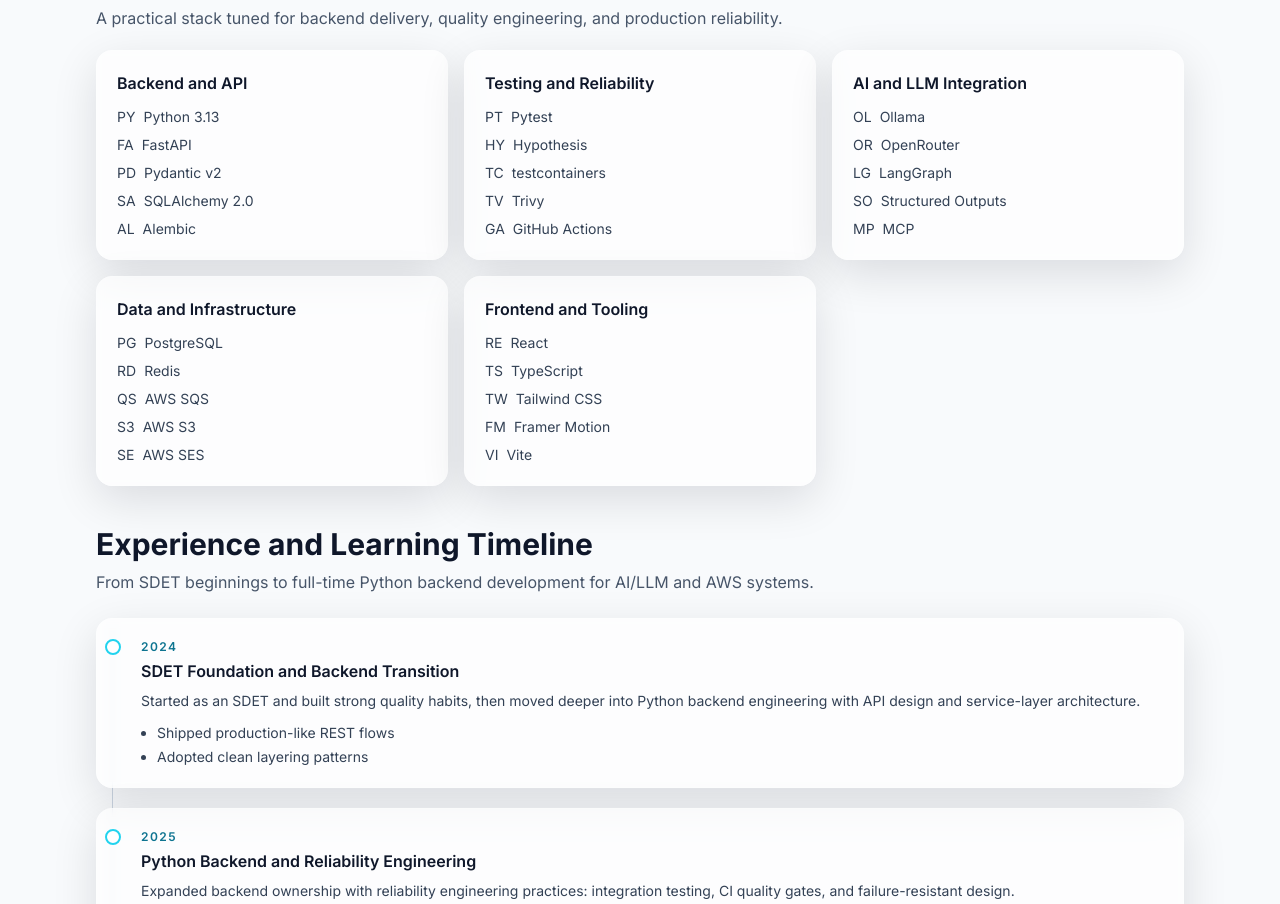
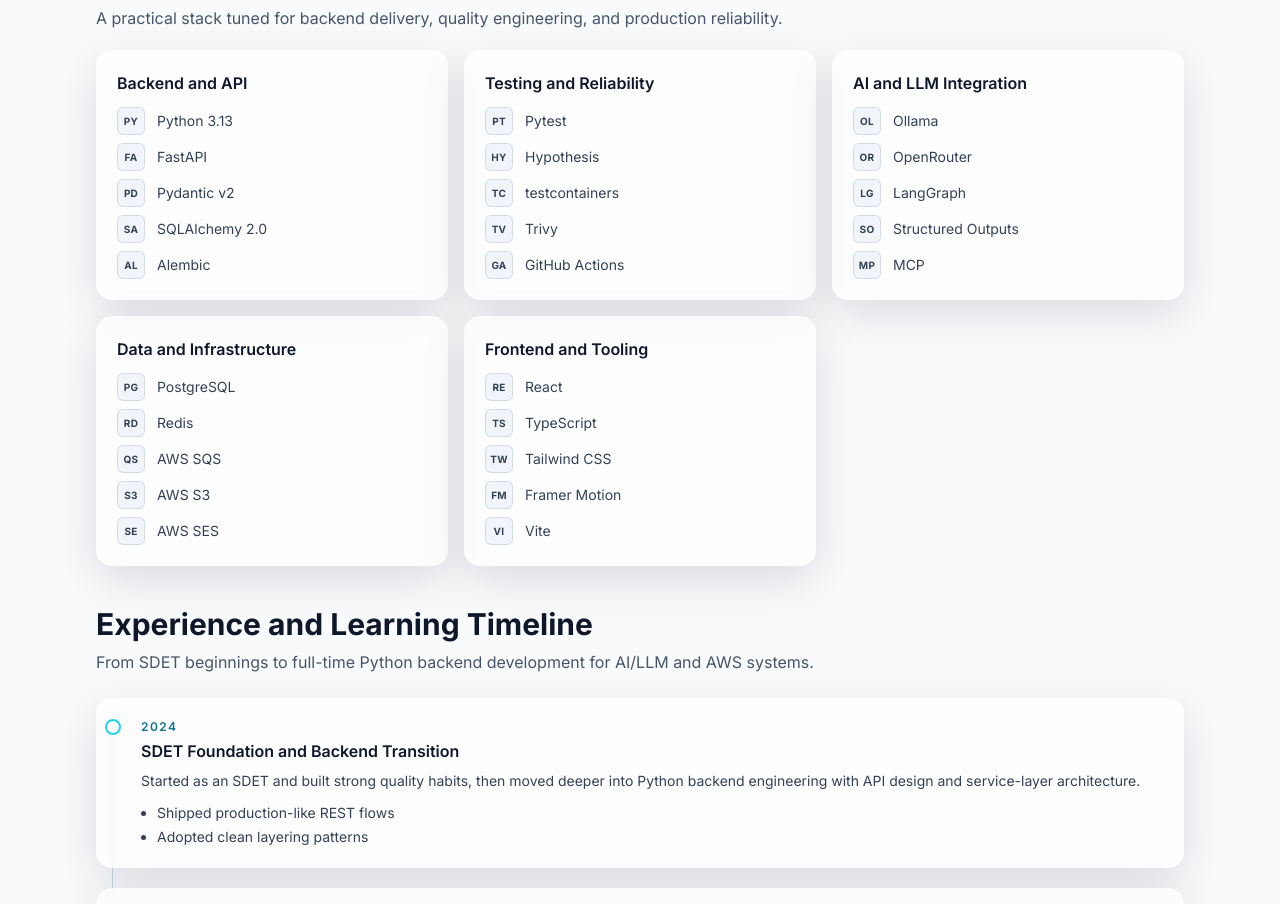
Before and after one commit to wojciechbednarz/my-portfolio, a React (Vite) app: page / in a window 1280 px wide. Shown: the part 1336-2240 px from the top of the page. Built offline with nearby package versions, Linux system fonts and the light colour scheme.

Commit message:
Fix stack badges to render inline with technology names

```diff
--- a/src/components/StackGrid.tsx
+++ b/src/components/StackGrid.tsx
@@ -23,9 +23,14 @@
             <h3 className="text-base font-semibold">{category.title}</h3>
             <ul className="mt-3 space-y-2">
               {category.items.map((item) => (
-                <li key={item.name} className="flex items-center gap-2 text-sm text-slate-700 dark:text-slate-300">
-                  <span aria-hidden>{item.icon}</span>
-                  <span>{item.name}</span>
+                <li key={item.name} className="flex items-center gap-3 text-sm text-slate-700 dark:text-slate-300">
+                  <span
+                    aria-hidden
+                    className="inline-flex h-7 w-7 shrink-0 items-center justify-center rounded-md border border-slate-300/80 bg-slate-100 text-[10px] font-bold tracking-wide text-slate-700 dark:border-white/15 dark:bg-white/10 dark:text-slate-100"
+                  >
+                    {item.icon}
+                  </span>
+                  <span className="leading-none">{item.name}</span>
                 </li>
               ))}
             </ul>
```
